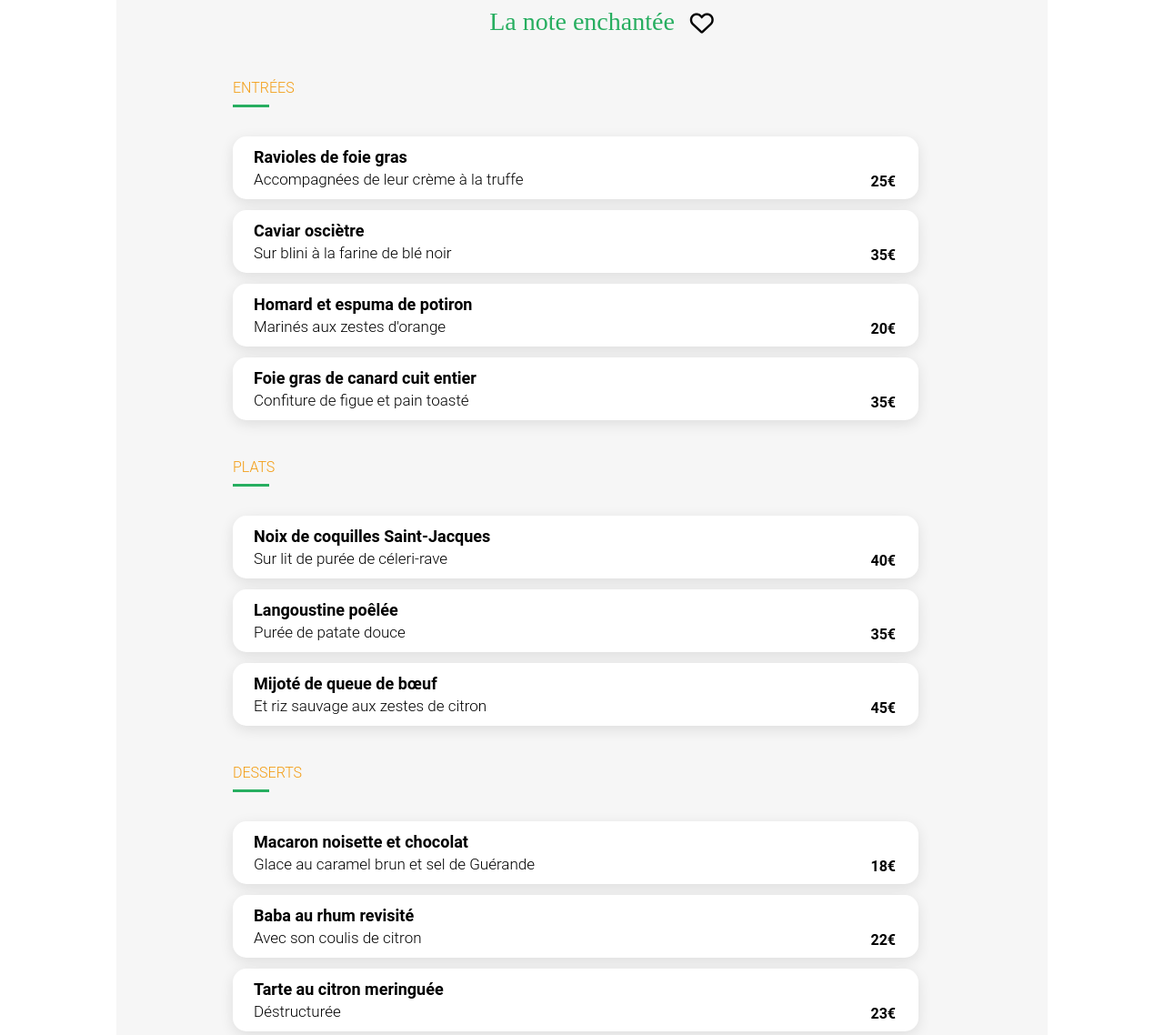
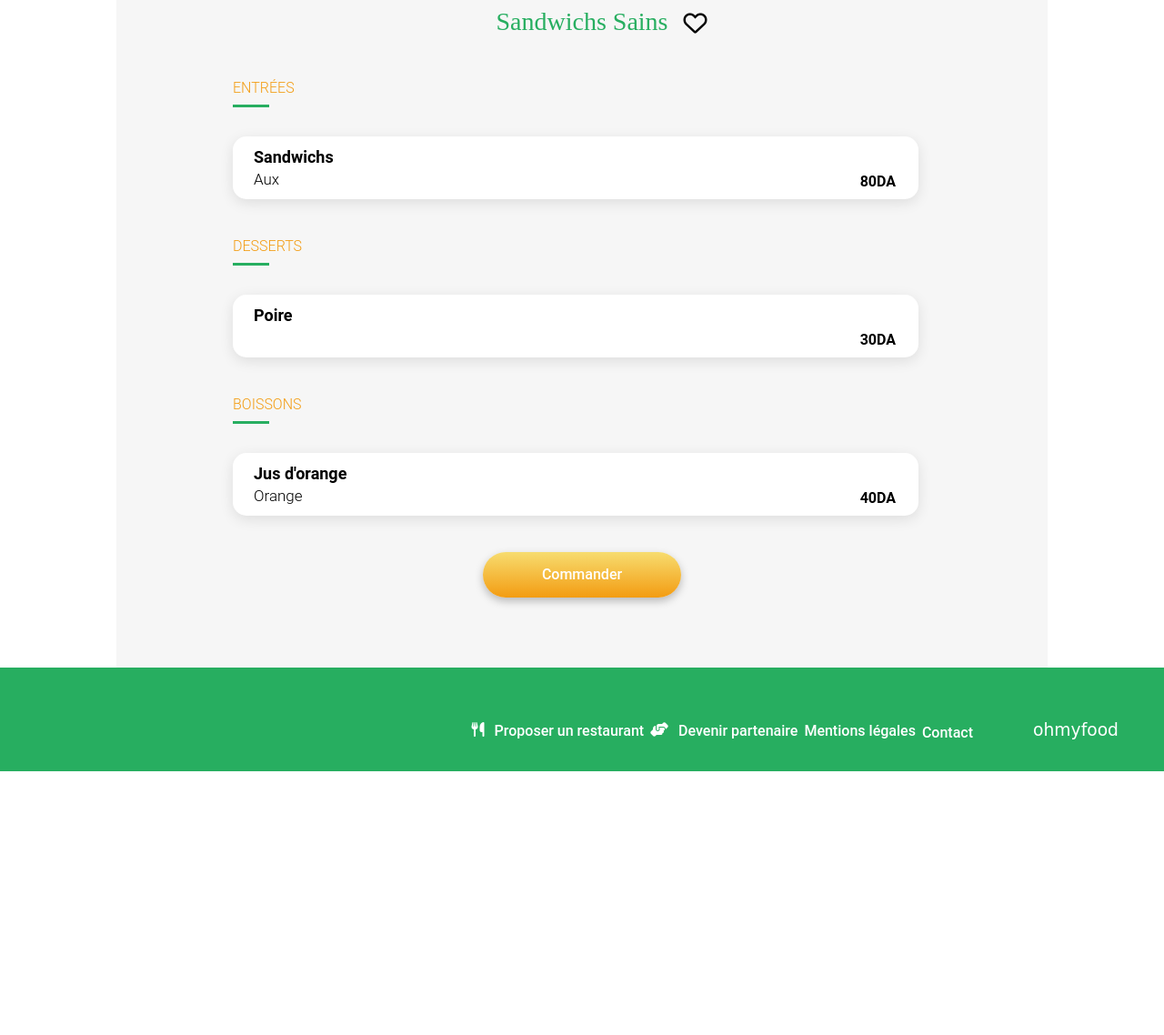
Before and after one commit to SarraJEE/Loumdjati, a website: page restaurants/la-note-enchantee.html in a window 1280 px wide. Shown: the part 515-1653 px from the top of the page at 91% size. After the commit the page ends 1363 px from the top, so only its background shows below. Drawn offline with Linux system fonts and the light colour scheme; a web font is replaced by a local one.

Commit message:
maj html

```diff
--- a/restaurants/la-note-enchantee.html
+++ b/restaurants/la-note-enchantee.html
@@ -28,109 +28,56 @@
             <div class="menu">
                 <img class="menu_img" src="../assets/images/restaurants/stil-u2Lp8tXIcjw-unsplash.jpg"
                     alt=" A la française ">
+
                     <div class="menu_content">
                         <div class="menu_info">
-                        <h1 class="menu_title">La note enchantée</h1>
+                            <h1 class="menu_title"> Sandwichs Sains</h1>
                             <div class="heart">
                                 <i class="fa-regular fa-heart like_btne like_btn"></i>
                                 <i class="fa-solid fa-heart like_btnf like_btn"></i>
                             </div>
                         </div>
+
                         <section class="menu_list">
                             <h2 class="menu_list_title">entrées</h2>
                             <div class="menu_list_item no1 ">
                                 <div class="menu_list_item_info">
-                                <h3 class="menu_list_item_name">Ravioles de foie gras </h3>
-                                <p class="menu_list_item_ingredients">Accompagnées de leur crème à la truffe</p>
+                                    <h3 class="menu_list_item_name">Sandwichs </h3>
+                                    <p class="menu_list_item_ingredients">Aux </p>
                                 </div>
-                            <div class="menu_list_item_price">25€</div>
+                                <div class="menu_list_item_price">80DA</div>
                                 <div class="menu_list_item_checked"><i class="fa-solid fa-circle-check "></i></div>
                             </div>
-                        <div class="menu_list_item no2">
-                            <div class="menu_list_item_info">
-                                <h3 class="menu_list_item_name">Caviar osciètre  </h3>
-                                <p class="menu_list_item_ingredients">Sur blini à la farine de blé noir</p>
-                            </div>
-                            <div class="menu_list_item_price">35€</div>
-                            <div class="menu_list_item_checked"><i class="fa-solid fa-circle-check "></i></div>
-                        </div>
-                        <div class="menu_list_item no3 ">
-                            <div class="menu_list_item_info">
-                                <h3 class="menu_list_item_name">Homard et espuma de potiron</h3>
-                                <p class="menu_list_item_ingredients">Marinés aux zestes d'orange</p>
-                            </div>
-                            <div class="menu_list_item_price">20€</div>
-                            <div class="menu_list_item_checked"><i class="fa-solid fa-circle-check "></i></div>
-                        </div>
+
+                        </section>
+                        <section class="menu_list ">
+                            <h2 class="menu_list_title">desserts</h2>
                             <div class="menu_list_item no4 ">
                                 <div class="menu_list_item_info">
-                                <h3 class="menu_list_item_name">Foie gras de canard cuit entier</h3>
-                                <p class="menu_list_item_ingredients">Confiture de figue et pain toasté</p>
+                                    <h3 class="menu_list_item_name">Poire</h3>
+                                    <p class="menu_list_item_ingredients"></p>
+                                </div>
+                                <div class="menu_list_item_price">30DA</div>
+                                <div class="menu_list_item_checked"><i class="fa-solid fa-circle-check "></i></div>
 
-                            </div>
-                            <div class="menu_list_item_price">35€</div>
-                            <div class="menu_list_item_checked"><i class="fa-solid fa-circle-check "></i></div>
-                        </div>
                         </section>
                         <section class="menu_list">
-                        <h2 class="menu_list_title">plats</h2>
-                        <div class="menu_list_item no5 ">
-                            <div class="menu_list_item_info">
-                                <h3 class="menu_list_item_name">Noix de coquilles Saint-Jacques</h3>
-                                <p class="menu_list_item_ingredients">Sur lit de purée de céleri-rave</p>
-                            </div>
-                            <div class="menu_list_item_price">40€</div>
-                            <div class="menu_list_item_checked"><i class="fa-solid fa-circle-check "></i></div>
-                        </div>
-                        <div class="menu_list_item no6">
-                            <div class="menu_list_item_info">
-                                <h3 class="menu_list_item_name">Langoustine poêlée </h3>
-                                <p class="menu_list_item_ingredients">Purée de patate douce</p>
-                            </div>
-                            <div class="menu_list_item_price">35€</div>
-                            <div class="menu_list_item_checked"><i class="fa-solid fa-circle-check "></i></div>
-                        </div>
+                            <h2 class="menu_list_title">Boissons</h2>
                             <div class="menu_list_item no7 ">
                                 <div class="menu_list_item_info">
-                                <h3 class="menu_list_item_name">Mijoté de queue de bœuf </h3>
-                                <p class="menu_list_item_ingredients">Et riz sauvage aux zestes de citron</p>
+                                    <h3 class="menu_list_item_name">Jus d'orange</h3>
+                                    <p class="menu_list_item_ingredients">Orange</p>
+                                </div>
+                                <div class="menu_list_item_price">40DA</div>
+                                <div class="menu_list_item_checked"><i class="fa-solid fa-circle-check "></i></div>
+                        </section>
 
-                            </div>
-                            <div class="menu_list_item_price">45€</div>
-                            <div class="menu_list_item_checked"><i class="fa-solid fa-circle-check "></i></div>
-                        </div>
-                    </section>
-                    <section class="menu_list">
-                        <h2 class="menu_list_title">desserts</h2>
-                        <div class="menu_list_item no8 ">
-                            <div class="menu_list_item_info">
-                                <h3 class="menu_list_item_name">Macaron noisette et chocolat</h3>
-                                <p class="menu_list_item_ingredients">Glace au caramel brun et sel de Guérande</p>
-                            </div>
-                            <div class="menu_list_item_price">18€</div>
-                            <div class="menu_list_item_checked"><i class="fa-solid fa-circle-check "></i></div>
-                        </div>
-                        <div class="menu_list_item no9">
-                            <div class="menu_list_item_info">
-                                <h3 class="menu_list_item_name">Baba au rhum revisité </h3>
-                                <p class="menu_list_item_ingredients">Avec son coulis de citron</p>
-                            </div>
-                            <div class="menu_list_item_price">22€</div>
-                            <div class="menu_list_item_checked"><i class="fa-solid fa-circle-check "></i></div>
-                        </div>
-                        <div class="menu_list_item no10 ">
-                            <div class="menu_list_item_info">
-                                <h3 class="menu_list_item_name">Tarte au citron meringuée  </h3>
-                                <p class="menu_list_item_ingredients">Déstructurée</p>
 
-                            </div>
-                            <div class="menu_list_item_price">23€</div>
-                            <div class="menu_list_item_checked"><i class="fa-solid fa-circle-check "></i></div>
-                        </div>
-                    </section>
                         <div class="commande">
                             <button class="btn">Commander</button>
                         </div>
+
+
                     </div>
             </div>
         </main>
```
Also changed, not shown: index.html (+10 -10 lines). Lines whose indentation alone changed are shown as unchanged.
